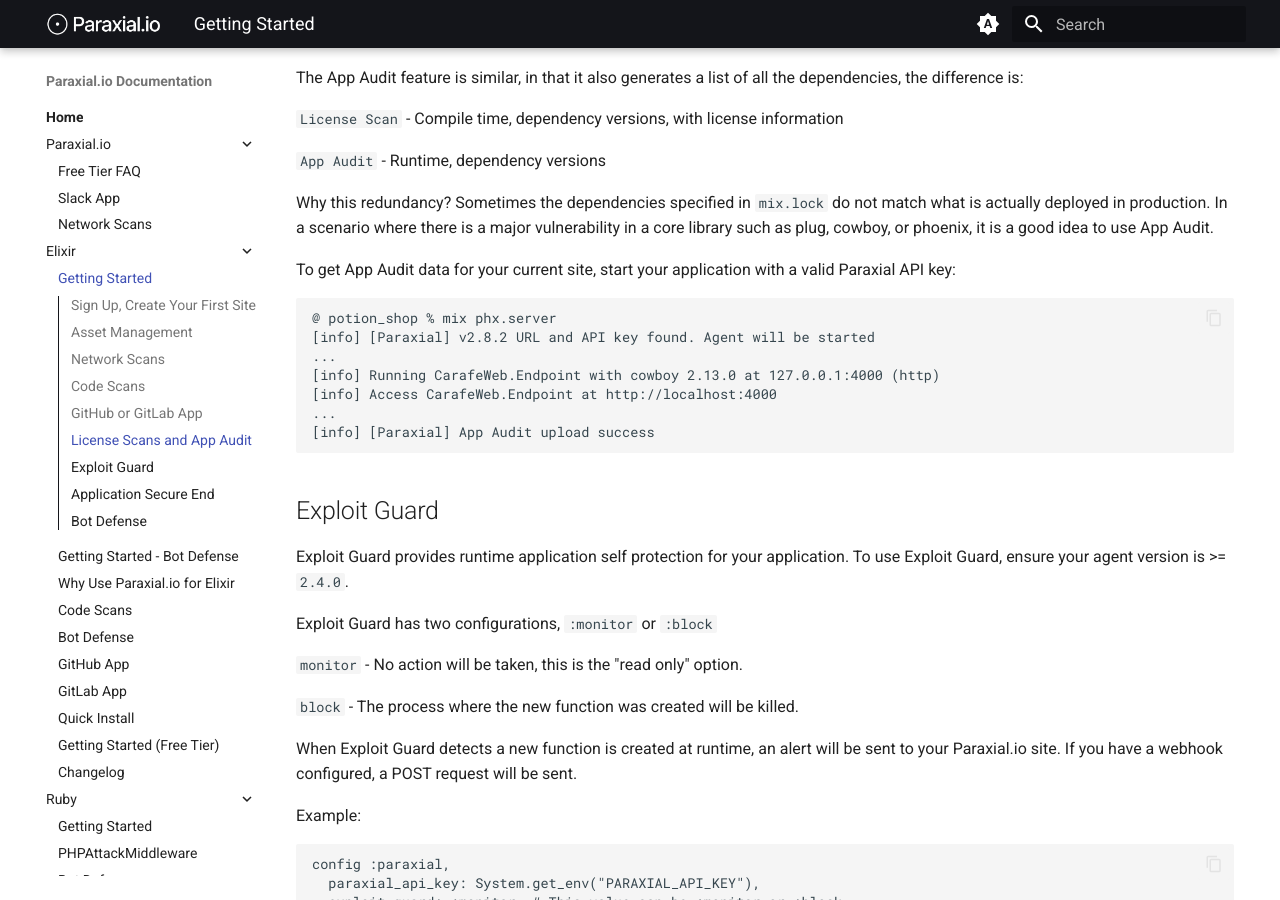
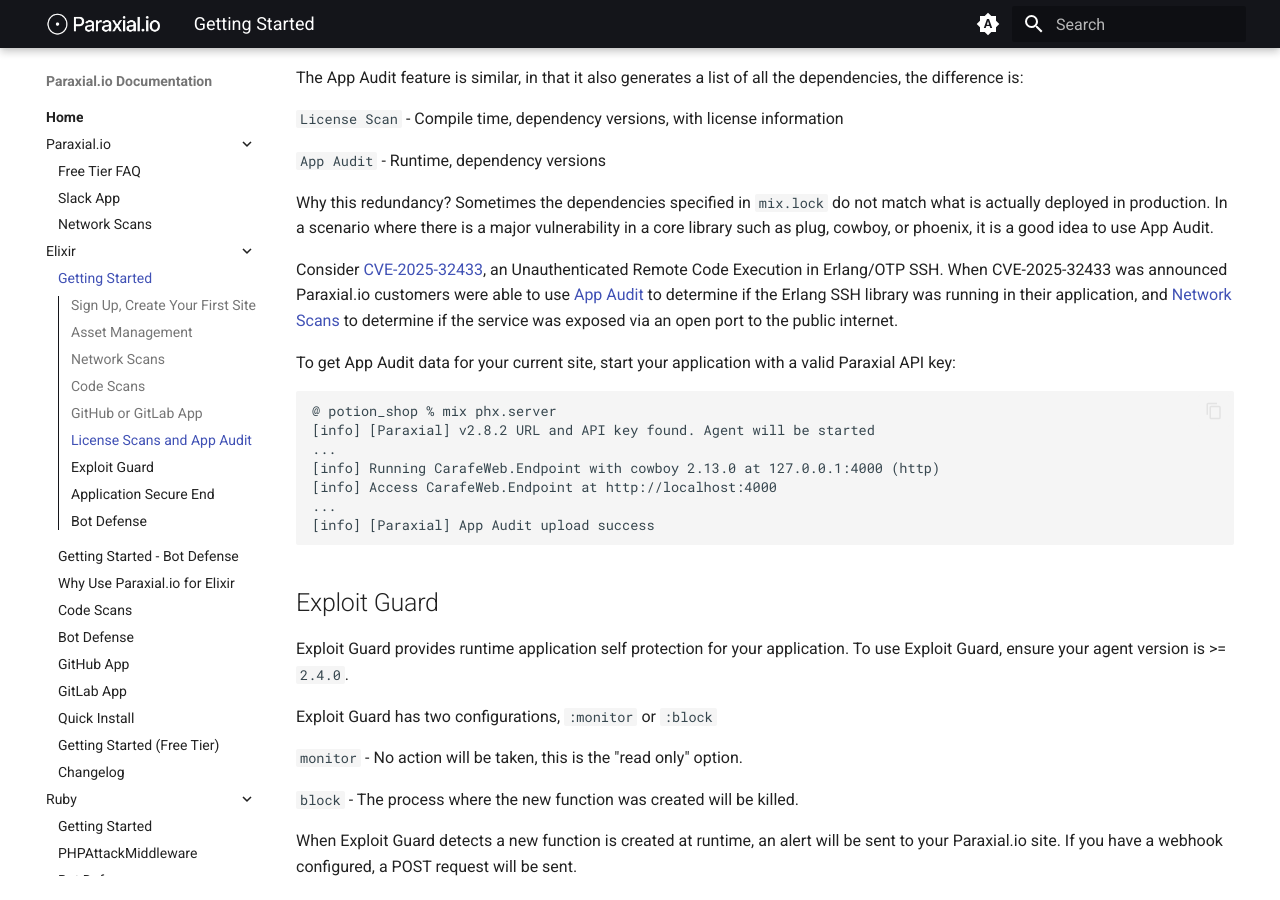
Before and after one commit to paraxialio/documentation, an MkDocs documentation site: the page built from docs/elixir/started.md, in a window 1280 px wide and 900 px high, scrolled down 4794 px. Built offline with MkDocs 1.6.1 and Material for MkDocs 9.7.7, drawn with Linux system fonts in a browser that asks for light colours.

Commit message:
CVE-2025-32433 in getting started

````diff
--- a/docs/elixir/started.md
+++ b/docs/elixir/started.md
@@ -159,6 +159,8 @@
 
 Why this redundancy? Sometimes the dependencies specified in `mix.lock` do not match what is actually deployed in production. In a scenario where there is a major vulnerability in a core library such as plug, cowboy, or phoenix, it is a good idea to use App Audit.
 
+Consider [CVE-2025-32433](https://paraxial.io/blog/erlang-ssh), an Unauthenticated Remote Code Execution in Erlang/OTP SSH. When CVE-2025-32433 was announced Paraxial.io customers were able to use [App Audit](https://paraxial.io/blog/erlang-ssh) to determine if the Erlang SSH library was running in their application, and [Network Scans](https://paraxial.io/blog/erlang-ssh) to determine if the service was exposed via an open port to the public internet.
+
 To get App Audit data for your current site, start your application with a valid Paraxial API key:
 
 ```
````
